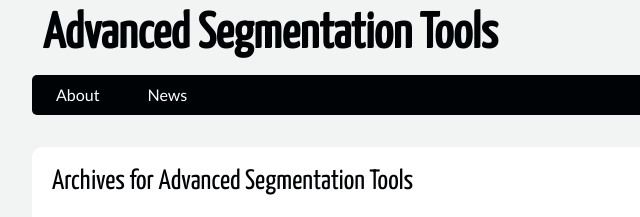
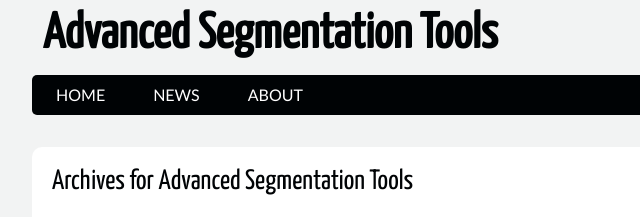
Before and after one commit to ASETS/ASETS.github.io, a plain HTML site: page archives.html in a window 1280 px wide. Shown: the top 217 px of the page, 208-848 px from the left. Drawn offline with Linux system fonts and the light colour scheme.

```diff
--- a/archives.html
+++ b/archives.html
@@ -14,9 +14,9 @@
         <header id="banner" class="body">
                 <h1><a href="/">Advanced Segmentation Tools </a></h1>
                 <nav><ul>
-
-                        <li><a href="/pages/about.html">About</a></li>
-                    <li><a href="/category/news.html">News</a></li>
+                    <li><a href="/">HOME</a></li>
+                    <li><a href="/category/news.html">NEWS</a></li>
+                    <li><a href="/pages/about.html">ABOUT</a></li>
                 </ul>
                 </nav>
         </header><!-- /#banner -->
```
Also changed, not shown: author/martin-rajchl.html (+3 -3 lines), authors.html (+3 -3 lines), categories.html (+3 -3 lines), category/news.html (+3 -3 lines), index.html (+3 -3 lines), my-super-post.html (+3 -3 lines), pages/about.html (+3 -3 lines), tag/asetsmatlabmaxflow.html (+3 -3 lines), tag/update.html (+3 -3 lines), tags.html (+3 -3 lines), 1 other file.
